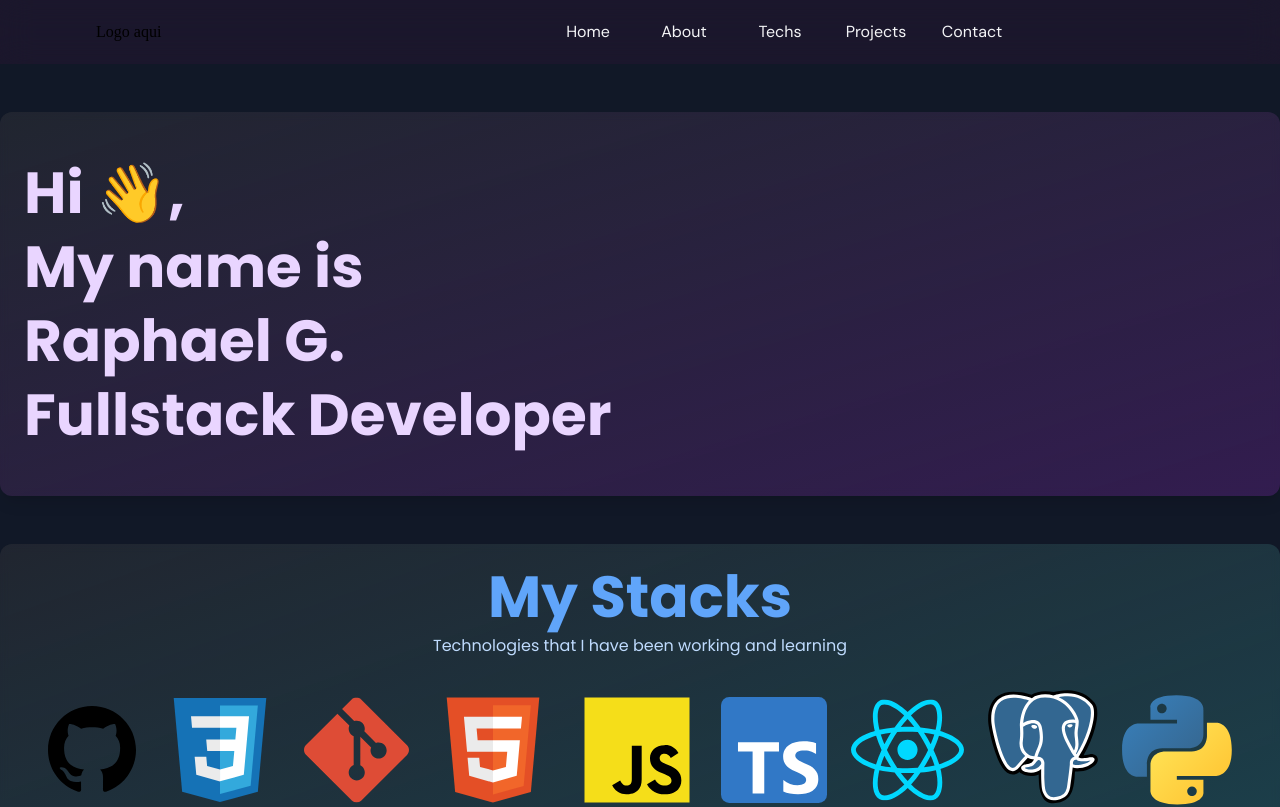
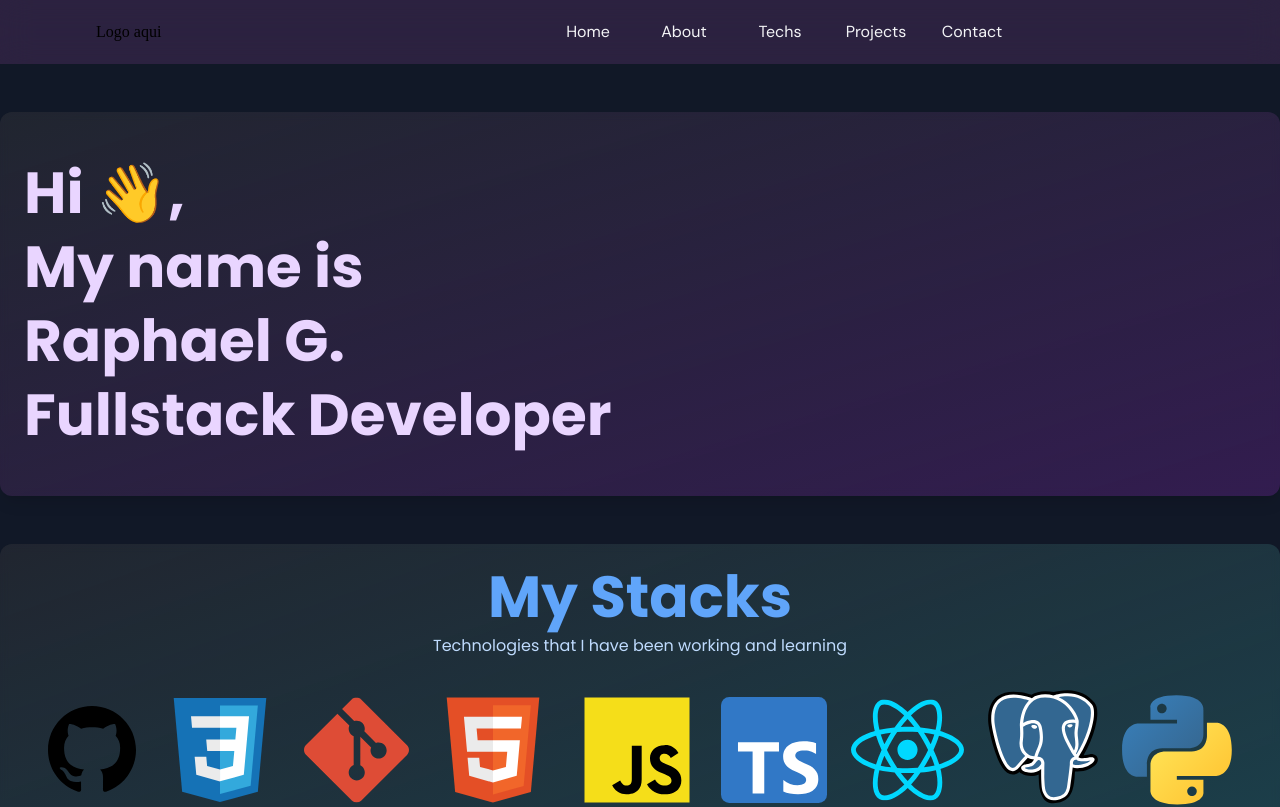
Before and after one commit to rapha021/portfolio-rapha, a React (Vite) app: page / in a window 1280 px wide. Shown: the top 807 px of the page. Built offline with nearby package versions, Linux system fonts and the light colour scheme; some icons are missing.

Commit message:
fix: font size and header dark color

```diff
--- a/src/components/header/index.tsx
+++ b/src/components/header/index.tsx
@@ -32,7 +32,7 @@ const Header = () => {
 
   return (
     <>
-      <header className="w-full h-16 backdrop-blur-lg pl-6 pr-6 xl:pr-24 xl:pl-24 flex justify-center fixed z-10 bg-[rgba(255,255,255,0.4)] dark:bg-[rgba(43,23,54,0.4)]">
+      <header className="w-full h-16 backdrop-blur-lg pl-6 pr-6 xl:pr-24 xl:pl-24 flex justify-center fixed z-10 bg-[rgba(255,255,255,0.4)] dark:bg-[rgba(86,52,104,0.4)]">
         <div
           id="container"
           className="w-[1280px] h-full flex items-center justify-between gap-4"
```
